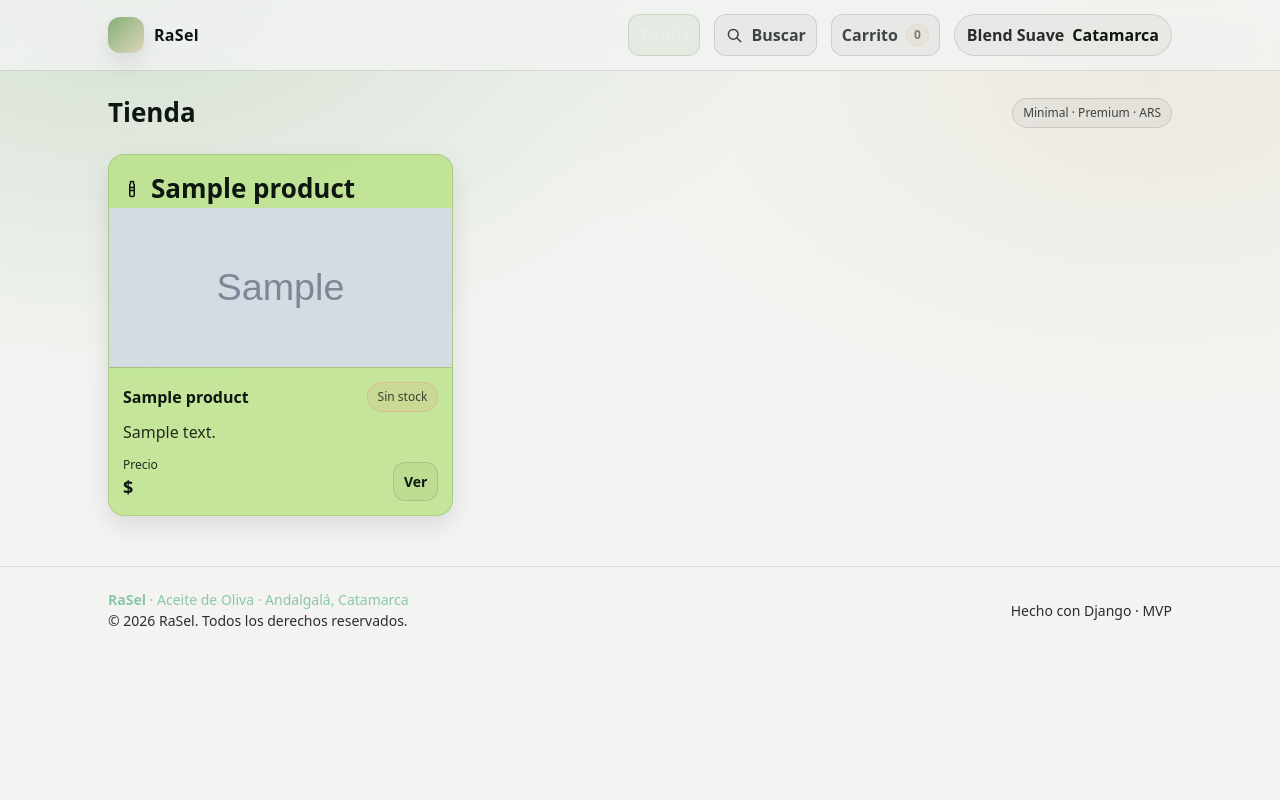
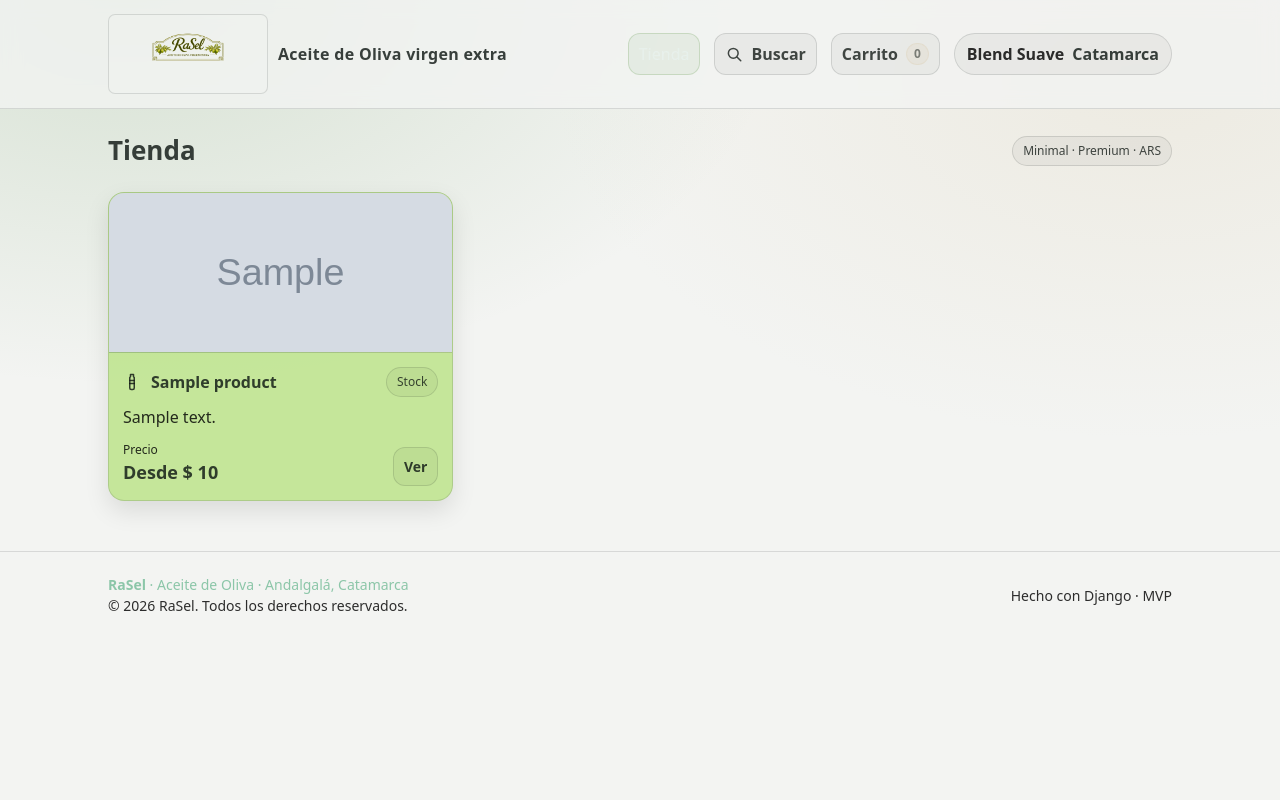
Before and after one commit to tomascalomino/rasel_ecommerce_2, a Django app: page /shop/ in a window 1280 px wide. Run offline with Django 5.2, Linux system fonts and the light colour scheme; tables that the repository leaves empty hold one stand-in row (values such as "Sample post"); grey boxes marked "Sample" are stand-in pictures.

Commit message:
mejoras ui + imagenes

```diff
--- a/backend/shop/views.py
+++ b/backend/shop/views.py
@@ -1,24 +1,40 @@
+from django.db.models import Min, Exists, OuterRef, Q, Prefetch
 from django.shortcuts import get_object_or_404, render
-from .models import Product
 
-
-def home(request):
-    return render(request, "shop/home.html")
+from .models import Product, Variant
 
 
 def product_list(request):
+    active_variants = Variant.objects.filter(is_active=True)
+
     products = (
         Product.objects.filter(is_active=True)
-        .prefetch_related("variants")
         .select_related("category")
+        .prefetch_related(Prefetch("variants", queryset=active_variants))
+        .annotate(
+            min_price_ars=Min(
+                "variants__price_ars",
+                filter=Q(variants__is_active=True),
+            ),
+            in_stock=Exists(
+                Variant.objects.filter(
+                    product_id=OuterRef("pk"),
+                    is_active=True,
+                    stock_qty__gt=0,
+                )
+            ),
+        )
         .order_by("name")
     )
+
     return render(request, "shop/product_list.html", {"products": products})
 
 
 def product_detail(request, slug: str):
     product = get_object_or_404(
-        Product.objects.prefetch_related("variants").select_related("category"),
+        Product.objects.select_related("category").prefetch_related(
+            Prefetch("variants", queryset=Variant.objects.filter(is_active=True))
+        ),
         slug=slug,
         is_active=True,
     )
--- a/static/css/site.css
+++ b/static/css/site.css
@@ -2,7 +2,7 @@
   --bg: #f3f4f2;          /* fondo claro */
   --card: #ffffff;        /* tarjetas blancas */
   --muted: #52655c;
-  --text: #0e1612;        /* texto oscuro */
+  --text: #0e1612d0;        /* texto oscuro */
   --brand: #6f9f63;       /* oliva */
   --brand-2:#d8c9a6;      /* beige */
   --danger:#d94b4b;
@@ -48,10 +48,14 @@ a{color:inherit; text-decoration:none}
   display:flex; align-items:center; gap:10px;
   font-weight:800; letter-spacing:.3px;
 }
-.brand-badge{
-  width:36px; height:36px; border-radius:12px;
-  background: linear-gradient(135deg, rgba(122,168,106,.9), rgba(216,201,166,.7));
-  box-shadow: var(--shadow);
+.brand-logo{
+  width:160px;
+  height:80px;
+  object-fit: contain;
+  border-radius: 7px;
+  padding:1px;
+  background: rgba(255,255,255,.05);
+  border:1px solid var(--border);
 }
 .navlinks{display:flex; gap:14px; align-items:center; flex-wrap:wrap}
 .navlinks a{
@@ -145,20 +149,24 @@ a{color:inherit; text-decoration:none}
 }
 
 .product-img{
-  width:100%;
-  height:100%;
+  width: 100%;
+  height: 160px;
+  display: block;
   object-fit: cover;
-  display:block;
+}
+.product-media{ display:block; }
+
+
+.detail-media{
+  border-bottom: 1px solid var(--border);
+}
+.detail-img{
+  width: 100%;
+  display: block;
+  max-height: 420px;
+  object-fit: cover;
 }
 
-.detail-img{
-  width:100%;
-  max-height: 420px;
-  object-fit: cover;
-  border-radius: var(--radius);
-  border: 1px solid var(--border);
-  display:block;
-}
 
 .row{display:flex; justify-content:space-between; gap:10px; align-items:center}
 .price{font-size:18px; font-weight:900}
--- a/templates/home.html
+++ b/templates/home.html
@@ -62,7 +62,7 @@
       <div class="card-inner">
 
         <div class="visual">
-          <div class="bottle"></div>
+          <img class="bottle" src="{% static 'img/bottle.jpeg' %}" alt="RaSel botella">
 
           <div>
             <div class="h2">RaSel</div>
--- a/templates/partials/_header.html
+++ b/templates/partials/_header.html
@@ -1,9 +1,10 @@
+{% load static %}
 <div class="topbar">
   <div class="container">
     <div class="nav">
       <a class="brand" href="{% url 'home' %}">
-        <span class="brand-badge"></span>
-        <span>RaSel</span>
+        <img class="brand-logo" src="{% static 'img/rasel-escudo.png' %}" alt="RaSel">
+        <span>Aceite de Oliva virgen extra</span>
       </a>
 
       <div class="navlinks">
--- a/templates/shop/product_list.html
+++ b/templates/shop/product_list.html
@@ -1,4 +1,6 @@
 {% extends "base.html" %}
+{% load static %}
+
 {% block title %}RaSel — Tienda{% endblock %}
 
 {% block content %}
@@ -12,27 +14,22 @@
   {% for p in products %}
     <div class="card product">
 
-      <div class="product-body" style="padding:14px 14px 0 14px;">
-        <h3 class="h2" style="display:flex; gap:10px; align-items:center; margin:0;">
-          {% include "partials/icons/bottle.svg" %}
-          {{ p.name }}
-        </h3>
-      </div>
-
-      <a href="{% url 'shop:product_detail' p.slug %}">
-        <div class="product-media">
-          {% if p.image %}
-            <img class="product-img" src="{{ p.image.url }}" alt="{{ p.name }}">
-          {% else %}
-            <div class="ph"></div>
-          {% endif %}
-        </div>
+      <a href="{% url 'shop:product_detail' p.slug %}" class="product-media" aria-label="Ver {{ p.name }}">
+        {% if p.image %}
+          <img class="product-img" src="{{ p.image.url }}" alt="{{ p.name }}">
+        {% else %}
+          <div class="ph"></div>
+        {% endif %}
       </a>
 
       <div class="product-body">
         <div class="row">
-          <div style="font-weight:900">{{ p.name }}</div>
-          {% if p.stock > 0 %}
+          <div style="font-weight:900; display:flex; gap:10px; align-items:center;">
+            <span class="icon">{% include "partials/icons/bottle.svg" %}</span>
+            {{ p.name }}
+          </div>
+
+          {% if p.in_stock %}
             <span class="badge">Stock</span>
           {% else %}
             <span class="badge" style="border-color: rgba(255,107,107,.25); background: rgba(255,107,107,.10);">Sin stock</span>
@@ -46,13 +43,18 @@
         <div class="row" style="align-items:flex-end">
           <div>
             <div class="muted" style="font-size:12px">Precio</div>
-            <div class="price">$ {{ p.price }}</div>
+            <div class="price">
+              {% if p.min_price_ars %}
+                Desde $ {{ p.min_price_ars }}
+              {% else %}
+                —
+              {% endif %}
+            </div>
           </div>
 
           <a class="btn btn-small" href="{% url 'shop:product_detail' p.slug %}">Ver</a>
         </div>
       </div>
-
     </div>
   {% empty %}
     <div class="card"><div class="card-inner">No hay productos cargados.</div></div>
```
Also changed, not shown: other parts of static/css/site.css (+21 -9 lines), templates/shop/product_detail.html (+34 -23 lines), static/img/bottle.jpeg (added), static/img/rasel-escudo.png (added).
